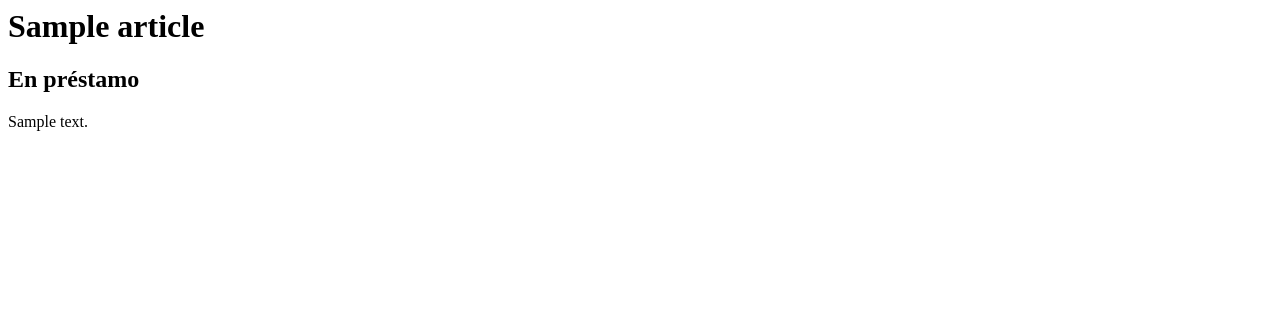
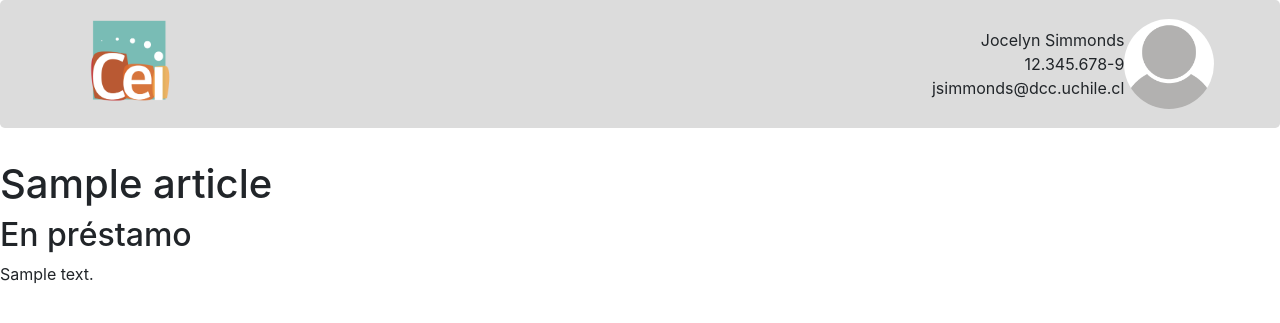
Before and after one commit to DCC-CC4401/2018-1-Core-Dumped-T3, a Django app: page /articles/1 in a window 1280 px wide. Shown: the top 323 px of the page. Run offline with Django 3.2, Linux system fonts and the light colour scheme; tables that the repository leaves empty hold one stand-in row (values such as "Sample post"); some libraries are stand-ins or nearby versions.

Commit message:
intento de css

```diff
--- a/Inventario_CEI/Inventario_CEI/settings.py
+++ b/Inventario_CEI/Inventario_CEI/settings.py
@@ -119,3 +119,8 @@ USE_TZ = True
 # https://docs.djangoproject.com/en/2.0/howto/static-files/
 
 STATIC_URL = '/static/'
+
+STATICFILES_DIRS = [
+    os.path.join(BASE_DIR, "static"),
+    '/var/www/static/',
+]
--- /dev/null
+++ b/Inventario_CEI/articles/static/articles/style.css
@@ -0,0 +1,40 @@
+.logo {
+  float: left;
+  margin-left: 50px;
+  width: 10%;
+  min-width: 50px;
+  max-width: 100px;
+}
+
+.profile {
+  width: 10%;
+  min-width: 90px;
+  max-width: 140px;
+}
+
+.user {
+  display: flex;
+  height: inherit;
+  align-items: center;
+  margin-left: auto;
+  margin-right: 75px;
+  text-align: right;
+  justify-content: flex-end;
+  width: 20%;
+}
+
+.left, .right {
+  float: right;
+  width: 20%;
+}
+
+.main {
+  width: 60%;
+}
+
+.jumbotron {
+  display: flex;
+  background-color: gainsboro;
+  align-items: center;
+  height: 0.2vh;
+}
--- a/Inventario_CEI/articles/templates/articles/detail.html
+++ b/Inventario_CEI/articles/templates/articles/detail.html
@@ -1,3 +1,42 @@
-<h1>{{ article.name }}</h1>
-<h2>{{ article.pretty_status }}</h2>
-{{ article.description }}
+
+<!doctype html>
+<html lang="en">
+  {% load static %}
+  <head>
+    <!-- Required meta tags -->
+    <meta charset="utf-8">
+    <meta name="viewport" content="width=device-width, initial-scale=1, shrink-to-fit=no">
+
+    <!-- Bootstrap CSS -->
+    <link rel="stylesheet" href="https://stackpath.bootstrapcdn.com/bootstrap/4.1.0/css/bootstrap.min.css" integrity="sha384-9gVQ4dYFwwWSjIDZnLEWnxCjeSWFphJiwGPXr1jddIhOegiu1FwO5qRGvFXOdJZ4" crossorigin="anonymous">
+
+    <link rel="stylesheet" type="text/css" href="{% static 'articles/style.css' %}" />
+
+    <title>{{ article.name }}</title>
+    <div class="jumbotron">
+      <img class="logo" src ="{% static 'articles/images/Logo-Cei.png' %}">
+
+      <div class="user">
+        Jocelyn Simmonds <br>
+        12.345.678-9 <br>
+        jsimmonds@dcc.uchile.cl <br>
+        <div class="right">
+          <img src="{% static 'articles/images/default-profile.png' %}" class="rounded-circle profile">
+        </div>
+      </div>
+    </div>
+
+  </head>
+
+  <body>
+    <h1>{{ article.name }}</h1>
+    <h2>{{ article.pretty_status }}</h2>
+    {{ article.description }}
+
+    <!-- Optional JavaScript -->
+    <!-- jQuery first, then Popper.js, then Bootstrap JS -->
+    <script src="https://code.jquery.com/jquery-3.3.1.slim.min.js" integrity="sha384-q8i/X+965DzO0rT7abK41JStQIAqVgRVzpbzo5smXKp4YfRvH+8abtTE1Pi6jizo" crossorigin="anonymous"></script>
+    <script src="https://cdnjs.cloudflare.com/ajax/libs/popper.js/1.14.0/umd/popper.min.js" integrity="sha384-cs/chFZiN24E4KMATLdqdvsezGxaGsi4hLGOzlXwp5UZB1LY//20VyM2taTB4QvJ" crossorigin="anonymous"></script>
+    <script src="https://stackpath.bootstrapcdn.com/bootstrap/4.1.0/js/bootstrap.min.js" integrity="sha384-uefMccjFJAIv6A+rW+L4AHf99KvxDjWSu1z9VI8SKNVmz4sk7buKt/6v9KI65qnm" crossorigin="anonymous"></script>
+  </body>
+</html>
--- a/Inventario_CEI/articles/urls.py
+++ b/Inventario_CEI/articles/urls.py
@@ -1,7 +1,9 @@
 from django.urls import path
+from django.conf import settings
+from django.conf.urls.static import static
 
 from . import views
 
 urlpatterns = [
     path('<int:article_id>', views.detail, name = 'detail'),
-]
+] + static(settings.STATIC_URL, document_root=settings.STATIC_ROOT)
```
Also changed, not shown: Inventario_CEI/articles/static/articles/images/Logo-Cei.png (added), Inventario_CEI/articles/static/articles/images/default-profile.png (added).
